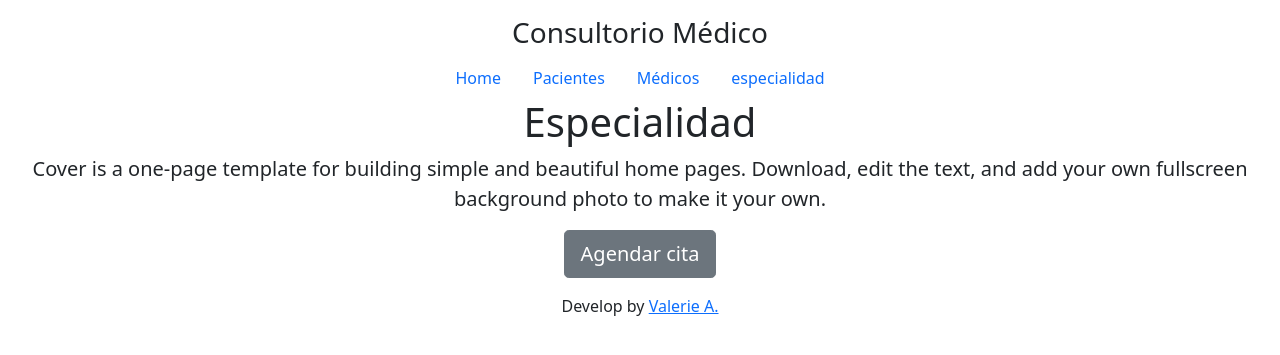
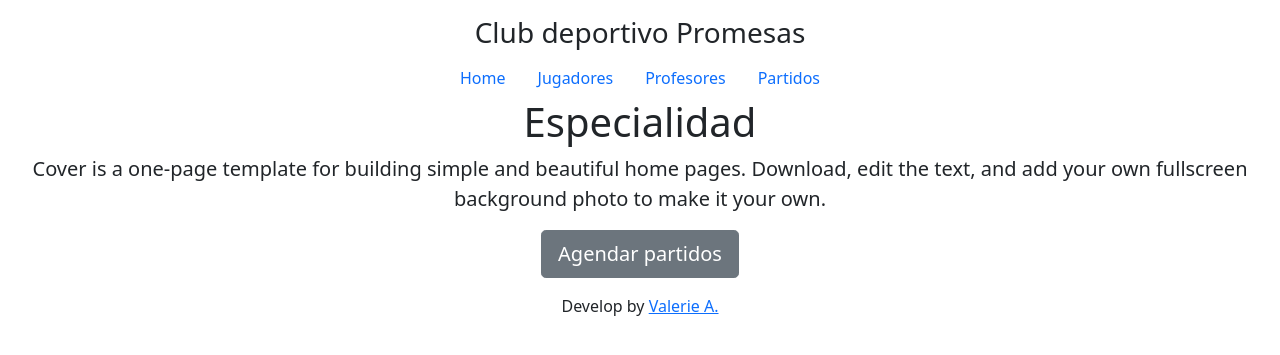
Before and after one commit to V4lerie1230/diplomado, a Django app: page /especialidades in a window 1280 px wide. Shown: the top 355 px of the page. Run offline with Django 4.2, Linux system fonts and the light colour scheme.

Commit message:
cambio promesas

```diff
--- a/consultorio/templates/base.html
+++ b/consultorio/templates/base.html
@@ -17,12 +17,12 @@
     <div class="cover-container d-flex h-100 p-3 mx-auto flex-column">
         <header class="masthead mb-auto">
           <div class="inner">
-            <h3 class="masthead-brand">Consultorio Médico</h3>
+            <h3 class="masthead-brand">Club deportivo Promesas</h3>
             <nav class="nav nav-masthead justify-content-center">
               <a class="nav-link active" href="{% url 'consultorio:home' %}">Home</a>
-              <a class="nav-link" href="{% url 'consultorio:lista-pacientes' %}">Pacientes</a>
-              <a class="nav-link" href="{% url 'consultorio:medicos' %}">Médicos</a>
-              <a class="nav-link" href="{% url 'consultorio:especialidades' %}">especialidad</a>
+              <a class="nav-link" href="{% url 'consultorio:lista-pacientes' %}">Jugadores</a>
+              <a class="nav-link" href="{% url 'consultorio:medicos' %}">Profesores</a>
+              <a class="nav-link" href="{% url 'consultorio:especialidades' %}">Partidos</a>
             </nav>
           </div>
         </header>
@@ -41,7 +41,7 @@
           <p class="lead">
             {% block actions %}
             {% endblock %}
-            <a href="#" class="btn btn-lg btn-secondary">Agendar cita</a>
+            <a href="#" class="btn btn-lg btn-secondary">Agendar partidos</a>
           </p>
         </main>
 
```
